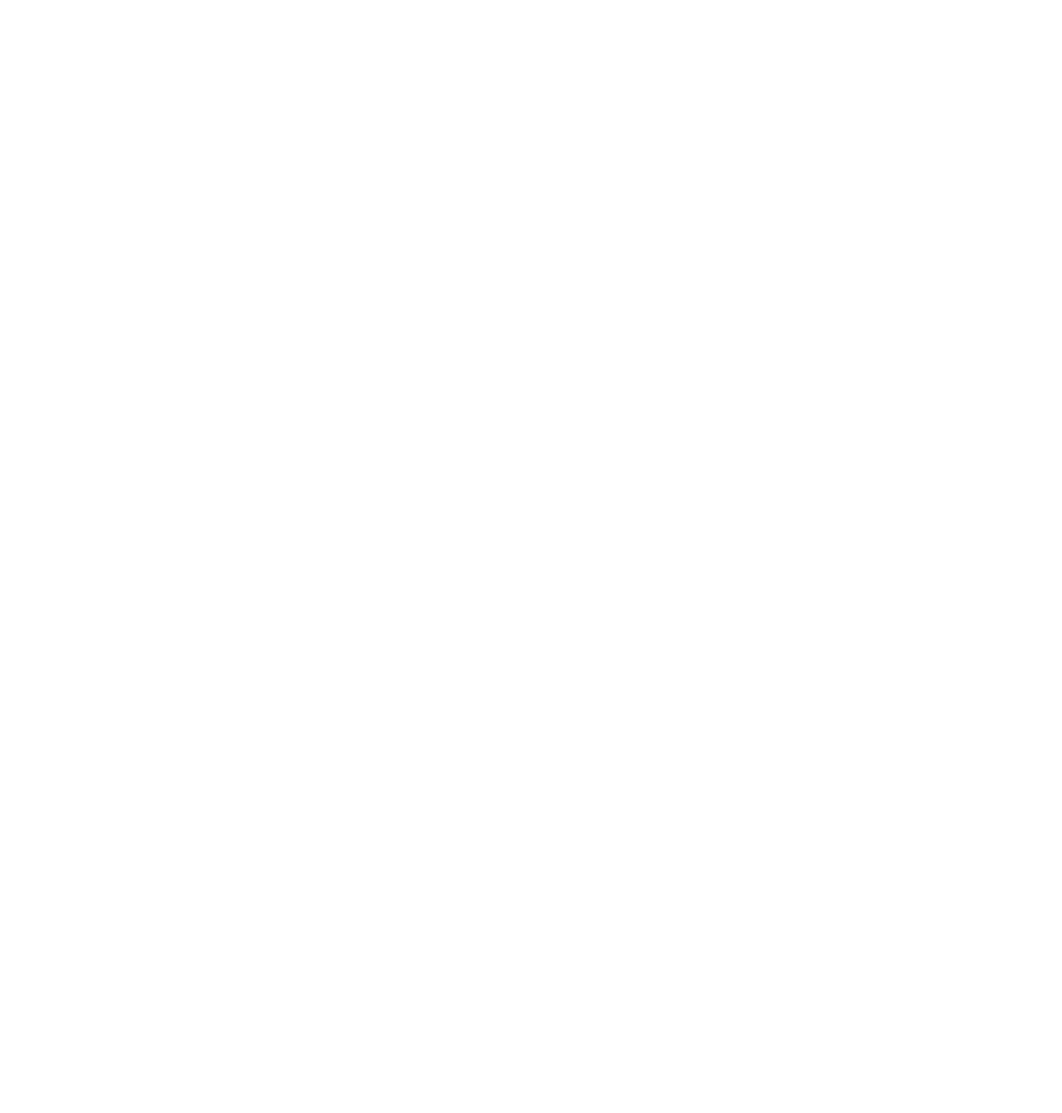
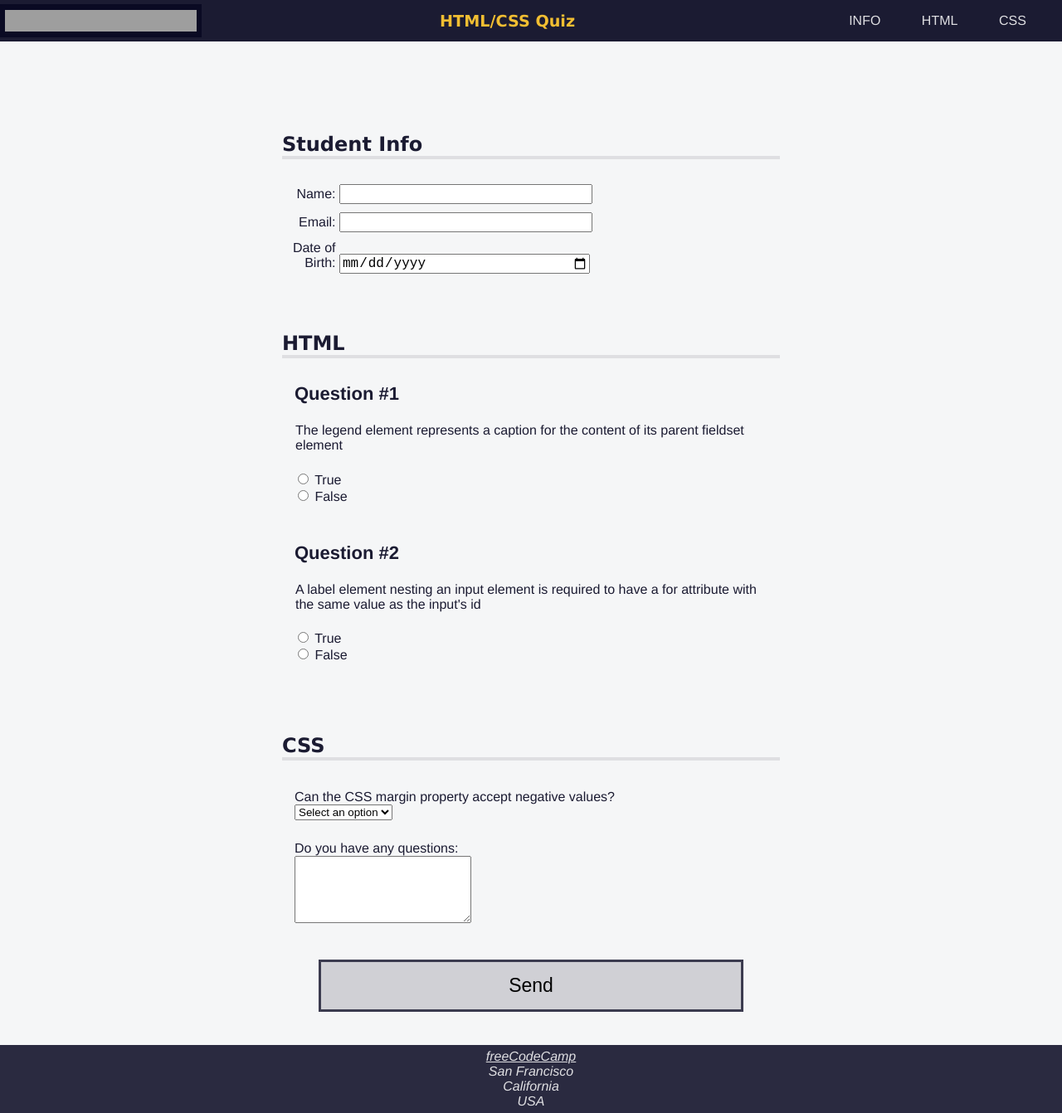
Before and after one commit to ZazzlesTheGreat/accessibility-quiz-mnb-368, a plain HTML site: page index.html in a window 1280 px wide. Shown: the whole page at 83% size. Before the commit the page ends 800 px from the top, so only its background shows below. Drawn offline with Linux system fonts and the light colour scheme; grey boxes are pictures that could not be loaded.

Commit message:
updated index and styles sheets

```diff
--- a/index.html
+++ b/index.html
@@ -1,11 +1,121 @@
 <!DOCTYPE html>
 <html lang="en">
-<head>
-    <meta charset="UTF-8">
-    <meta name="viewport" content="width=device-width, initial-scale=1.0">
-    <title>Document</title>
-</head>
-<body>
-
-</body>
+  <head>
+    <meta charset="UTF-8" />
+    <meta name="viewport" content="width=device-width, initial-scale=1.0" />
+    <meta name="description" content="freeCodeCamp Accessibility Quiz practice project" />
+    <title>Accessibility Quiz</title>
+    <link rel="stylesheet" href="styles.css" />
+  </head>
+  <body>
+    <header>
+      <img id="logo" alt="freeCodeCamp" src="https://cdn.freecodecamp.org/platform/universal/fcc_primary.svg">
+      <h1>HTML/CSS Quiz</h1>
+      <nav>
+        <ul>
+          <li><a href="#student-info">INFO</a></li>
+          <li><a href="#html-questions">HTML</a></li>
+          <li><a href="#css-questions">CSS</a></li>
+        </ul>
+      </nav>
+    </header>
+    <main>
+      <form method="post" action="https://freecodecamp.org/practice-project/accessibility-quiz">
+        <section role="region" aria-labelledby="student-info">
+          <h2 id="student-info">Student Info</h2>
+          <div class="info">
+            <label for="student-name">Name:</label>
+            <input type="text" name="student-name" id="student-name" />
+          </div>
+          <div class="info">
+            <label for="student-email">Email:</label>
+            <input type="email" name="student-email" id="student-email" />
+          </div>
+          <div class="info">
+            <label for="birth-date">Date of Birth:</label>
+            <input type="date" name="birth-date" id="birth-date" />
+          </div>
+        </section>
+        <section role="region" aria-labelledby="html-questions">
+          <h2 id="html-questions">HTML</h2>
+          <div class="question-block">
+            <h3><span class="sr-only">Question</span>1</h3>
+            <fieldset class="question" name="html-question-one">
+              <legend>
+                The legend element represents a caption for the content of its
+                parent fieldset element
+              </legend>
+              <ul class="answers-list">
+                <li>
+                  <label for="q1-a1">
+                    <input type="radio" id="q1-a1" name="q1" value="true" />
+                    True
+                  </label>
+                </li>
+                <li>
+                  <label for="q1-a2">
+                    <input type="radio" id="q1-a2" name="q1" value="false" />
+                    False
+                  </label>
+                </li>
+              </ul>
+            </fieldset>
+          </div>
+          <div class="question-block">
+            <h3><span class="sr-only">Question</span>2</h3>
+            <fieldset class="question" name="html-question-two">
+              <legend>
+                A label element nesting an input element is required to have a
+                for attribute with the same value as the input's id
+              </legend>
+              <ul class="answers-list">
+                <li>
+                  <label for="q2-a1">
+                    <input type="radio" id="q2-a1" name="q2" value="true" />
+                    True
+                  </label>
+                </li>
+                <li>
+                  <label for="q2-a2">
+                    <input type="radio" id="q2-a2" name="q2" value="false" />
+                    False
+                  </label>
+                </li>
+              </ul>
+            </fieldset>
+          </div>
+        </section>
+        <section role="region" aria-labelledby="css-questions">
+          <h2 id="css-questions">CSS</h2>
+          <div class="formrow">
+            <div class="question-block">
+              <label for="selector">Can the CSS margin property accept negative values?</label>
+            </div>
+            <div class="answer">
+              <select name="selector" id="selector" required>
+                <option value="">Select an option</option>
+                <option value="yes">Yes</option>
+                <option value="no">No</option>
+              </select>
+            </div>
+            <div class="question-block">
+              <label for="css-textarea">Do you have any questions:</label>
+            </div>
+            <div class="answer">
+              <textarea id="css-textarea" name="css-questions" rows="5" cols="24"></textarea>
+            </div>
+          </div>
+        </section>
+        <button type="submit">Send</button>
+      </form>
+    </main>
+    <footer>
+      <address>
+        <a href="https://freecodecamp.org">freeCodeCamp</a><br />
+        San Francisco<br />
+        California<br />
+        USA
+      </address>
+    </footer>
+  </body>
 </html>
--- a/styles.css
+++ b/styles.css
@@ -0,0 +1,182 @@
+@media (prefers-reduced-motion:no-preference){
+    * {
+      scroll-behavior: smooth;
+    }
+    }
+
+    body {
+      background: #f5f6f7;
+      color: #1b1b32;
+      font-family: Helvetica;
+      margin: 0;
+    }
+
+    header {
+      width: 100%;
+      height: 50px;
+      background-color: #1b1b32;
+      display: flex;
+      justify-content: space-between;
+      align-items: center;
+      top: 0;
+    }
+
+    #logo {
+      width: max(10rem, 18vw);
+      background-color: #0a0a23;
+      aspect-ratio: 35 / 4;
+      padding: 0.4rem;
+    }
+
+    h1 {
+      color: #f1be32;
+      font-size: min(5vw, 1.2em);
+      text-align: center;
+    }
+
+    nav {
+      width: 50%;
+      max-width: 300px;
+      height: 50px;
+    }
+
+    nav > ul {
+      display: flex;
+      justify-content: space-evenly;
+      flex-wrap: wrap;
+      align-items: center;
+      padding-inline-start: 0;
+      margin-block: 0;
+      height: 100%;
+    }
+
+    nav > ul > li {
+      color: #dfdfe2;
+      margin: 0 0.2rem;
+      padding: 0.2rem;
+      display: block;
+    }
+
+    nav > ul > li:hover {
+      background-color: #dfdfe2;
+      color: #1b1b32;
+      cursor: pointer;
+    }
+
+    li > a {
+      color: inherit;
+      text-decoration: none;
+    }
+
+    main {
+      padding-top: 50px;
+    }
+
+    section {
+      width: 80%;
+      margin: 0 auto 10px auto;
+      max-width: 600px;
+    }
+
+    h1,
+    h2 {
+      font-family: Verdana, Tahoma;
+    }
+
+    h2 {
+      border-bottom: 4px solid #dfdfe2;
+      margin-top: 0px;
+      padding-top: 60px;
+    }
+
+    .info {
+      padding: 10px 0 0 5px;
+    }
+
+    .formrow {
+      margin-top: 30px;
+      padding: 0px 15px;
+    }
+
+    input {
+      font-size: 1rem;
+    }
+
+    .info label, .info input {
+      display: inline-block;
+    }
+
+    .info input {
+      width: 50%;
+      text-align: left;
+    }
+
+    .info label {
+      width: 10%;
+      min-width: 55px;
+      text-align: right;
+    }
+
+    .question-block {
+      text-align: left;
+      display: block;
+      width: 100%;
+      margin-top: 20px;
+      padding-top: 5px;
+    }
+
+    h3 {
+      margin-top: 5px;
+      padding-left: 15px;
+      font-size: 1.375rem;
+    }
+
+    h3::before {
+      content: "Question #";
+    }
+
+    .question {
+      border: none;
+      padding-bottom: 0;
+    }
+
+    .answers-list {
+      list-style: none;
+      padding: 0;
+    }
+
+    button {
+      display: block;
+      margin: 40px auto;
+      width: 40%;
+      padding: 15px;
+      font-size: 1.438rem;
+      background: #d0d0d5;
+      border: 3px solid #3b3b4f;
+    }
+
+    footer {
+      background-color: #2a2a40;
+      display: flex;
+      justify-content: center;
+    }
+
+    footer,
+    footer a {
+      color: #dfdfe2;
+    }
+
+    address {
+      text-align: center;
+      padding: 0.3em;
+    }
+
+    .sr-only {
+      position: absolute;
+      width: 1px;
+      height: 1px;
+      overflow: hidden;
+      clip: rect(0, 0, 0, 0);
+      clip-path: inset(50%);
+      white-space: nowrap;
+    }
```
